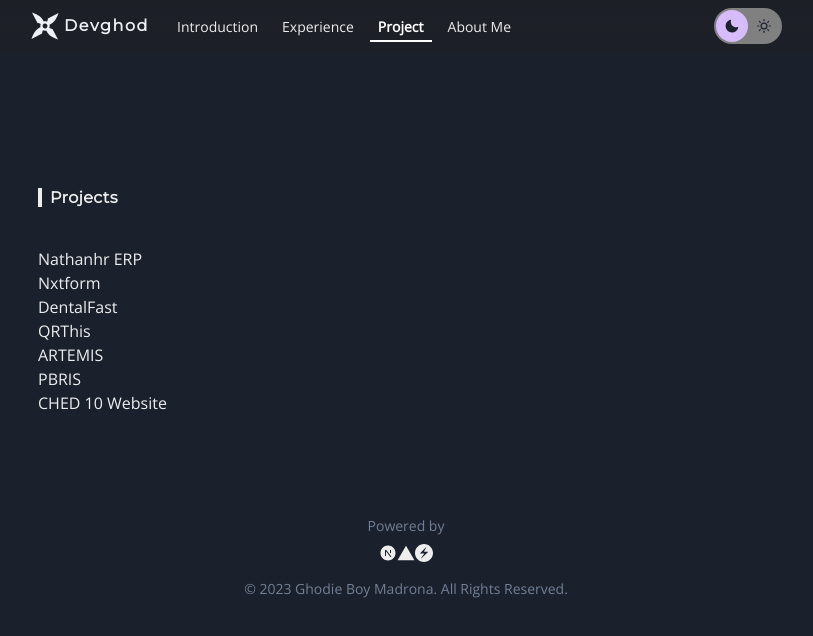
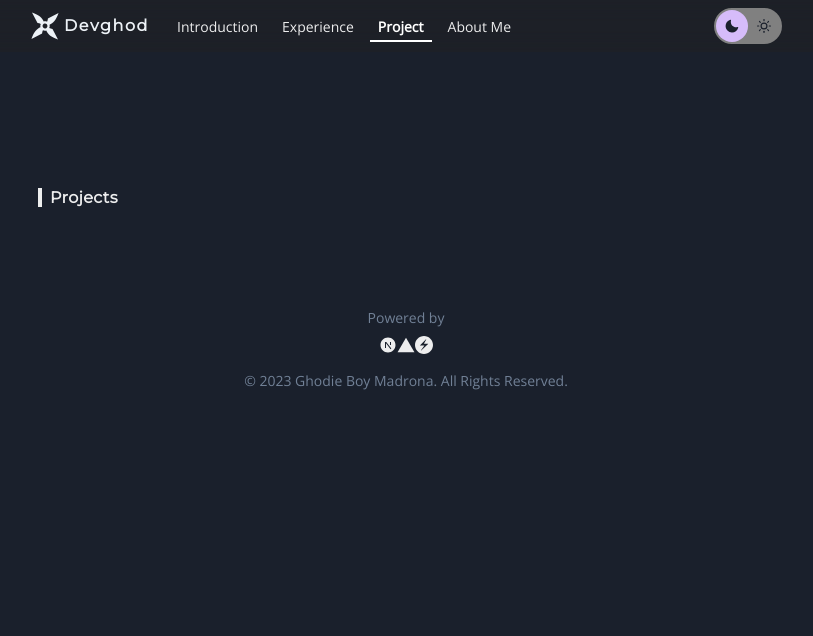
Before and after one commit to devghod/devghod.github.io, a Next.js app: page /project in a window 1280 px wide. Shown: the top 636 px of the page, without its empty margins (234-1047 px from the left). Built offline with nearby package versions, Linux system fonts and the light colour scheme.

Commit message:
WIP: Project page

```diff
--- a/components/Navbar.tsx
+++ b/components/Navbar.tsx
@@ -46,7 +46,7 @@ const LinkItem = ({ href, path, target, children, ...props }: any) => {
         _hover={{
           bg: 'rgba(128, 0, 128, 0.4)',
           color: colorMode === 'dark' ? 'white' : 'black',
-          borderBottom: '2px solid #fff',
+          borderBottom: `2px solid ${activeColor}`,
         }}
         borderBottom={active ? `2px solid ${activeColor}` : undefined}
         color={active ? activeColor : inactiveColor}
--- a/pages/project.tsx
+++ b/pages/project.tsx
@@ -20,7 +20,7 @@ const Project = () => {
         <Box>
           {user.feeds.map((data: any, idx: number) => {
             if (data.type.toLowerCase() != 'info') {
-              return <Box key={idx}>{data.name}</Box>
+              return <Box key={idx}>{}</Box>
             }
           })}
         </Box>
```
